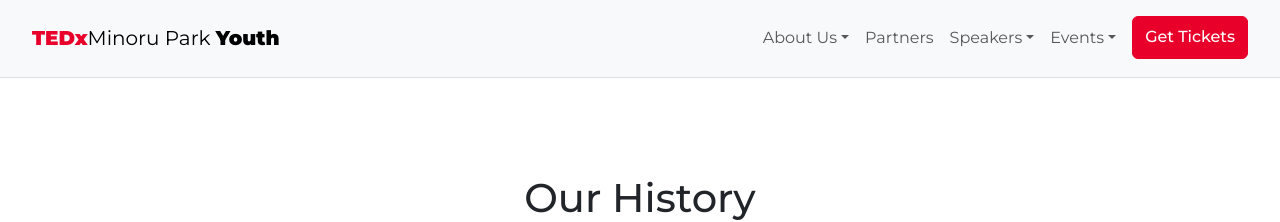
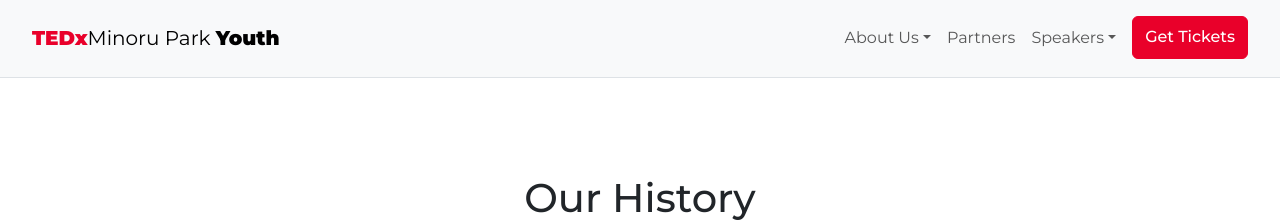
Before and after one commit to TEDxMinoruPark/TEDxMinoruPark.github.io, a Jekyll site: the page built from history.html, in a window 1280 px wide. Shown: the top 222 px of the page. Built offline with Jekyll 4.4.1, drawn with Linux system fonts in a browser that asks for light colours; nearby versions of some CDN libraries.

Commit message:
update for viewing

```diff
--- a/_config.yml
+++ b/_config.yml
@@ -3,8 +3,8 @@
 location: XYZ 12000 Road. Richmond, BC
 description: >-
   Description
-baseurl: ""
-url: "https://www.tedxminorupark.com"
+baseurl: "tedxminorupark-site"
+url: "https://akixuu.github.io"
 social_links:
   discord: https://discord.gg/JV6YBbHwzJ
   linkedin: https://www.linkedin.com/company/tedxminoru-park-youth/
--- a/_includes/header.html
+++ b/_includes/header.html
@@ -1,6 +1,6 @@
 <header class="header border-bottom sticky-top bg-light">
   <nav class="navbar navbar-expand-lg px-3">
-    <a class="navbar-brand" href="../index.html">
+    <a class="navbar-brand" href="{{ site.baseurl }}">
       <!-- <img src="../assets/img/logo.webp" alt="" /> -->
       <span class="text-primary fw-bold">TEDx</span>Minoru Park <span class="fw-bold">Youth</span>
     </a>
@@ -13,31 +13,32 @@
           <a class="nav-link dropdown-toggle" href="#" id="aboutUsDropdown" data-bs-toggle="dropdown"
             aria-haspopup="true" aria-expanded="false">About Us</a>
           <div class="dropdown-menu" aria-labelledby="aboutUsDropdown">
-            <a class="dropdown-item" href="/team">Our Team</a>
-            <a class="dropdown-item" href="/history">History</a>
-            <a class="dropdown-item" href="/faq">FAQs</a>
-            <a class="dropdown-item" href="/faq#contact">Contact</a>
+            <a class="dropdown-item" href="{{ site.baseurl }}/team">Our Team</a>
+            <a class="dropdown-item" href="{{ site.baseurl }}/history">History</a>
+            <a class="dropdown-item" href="{{ site.baseurl }}/faq">FAQs</a>
+            <a class="dropdown-item" href="{{ site.baseurl }}/faq#contact">Contact</a>
           </div>
         </li>
         <li class="nav-item">
-          <a class="nav-link" href="/partners">Partners</a>
+          <a class="nav-link" href="{{ site.baseurl }}/partners">Partners</a>
         </li>
         <li class="nav-item dropdown">
-          <a class="nav-link dropdown-toggle" href="/speakers" id="speakersDropdown" data-bs-toggle="dropdown"
+          <a class="nav-link dropdown-toggle" href="" id="speakersDropdown" data-bs-toggle="dropdown"
             aria-haspopup="true" aria-expanded="false">Speakers</a>
           <div class="dropdown-menu" aria-labelledby="speakersDropdown">
-            <a class="dropdown-item" href="/speakers#apply">Become a speaker</a>
+            <a class="dropdown-item" href="{{ site.baseurl }}/speakers">2023 Speakers</a>
+            <a class="dropdown-item" href="https://form.jotform.com/231959324411051">Become a speaker!</a>
           </div>
         </li>
-        <li class="nav-item dropdown">
-          <a class="nav-link dropdown-toggle" href="/events" id="eventsDropdown" data-bs-toggle="dropdown"
+        <!-- <li class="nav-item dropdown">
+          <a class="nav-link dropdown-toggle" href="{{ site.baseurl }}/events" id="eventsDropdown" data-bs-toggle="dropdown"
             aria-haspopup="true" aria-expanded="false">Events</a>
           <div class="dropdown-menu" aria-labelledby="eventsDropdown">
-            <a class="dropdown-item" href="/events#past">Past Events</a>
+            <a class="dropdown-item" href="{{ site.baseurl }}/events#past">Past Events</a>
           </div>
-        </li>
+        </li> -->
         <li class="nav-item ps-1">
-          <a name="" id="" class="btn btn-primary" href="#" role="button">Get Tickets</a>
+          <a name="" id="" class="btn btn-primary" href="https://www.eventbrite.ca/a83jfiep/" role="button">Get Tickets</a>
         </li>
       </ul>
     </div>
--- a/_sass/base.scss
+++ b/_sass/base.scss
@@ -63,6 +63,11 @@
     object-fit: cover;
 }
 
+.object-fit {
+  object-fit: cover;
+}
+
+
 $hero-image-url: 'https://images.squarespace-cdn.com/content/v1/58791556f5e231c32ff2a65f/1485906236558-6P8O7JA125RVWCQ9F45J/Minoru-Park---06.jpg';
 .hero-section {
   position: relative;
```
Also changed, not shown: index.html (+10 -6 lines), assets/images/speaker.jpg (added), 10 other files.
